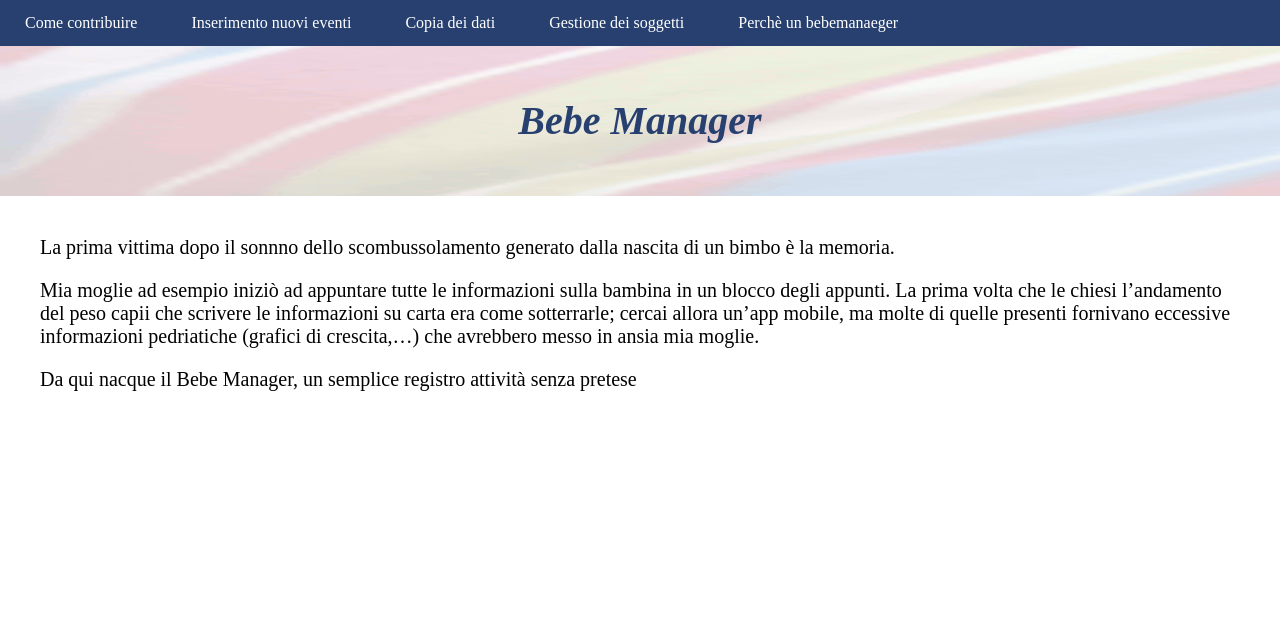
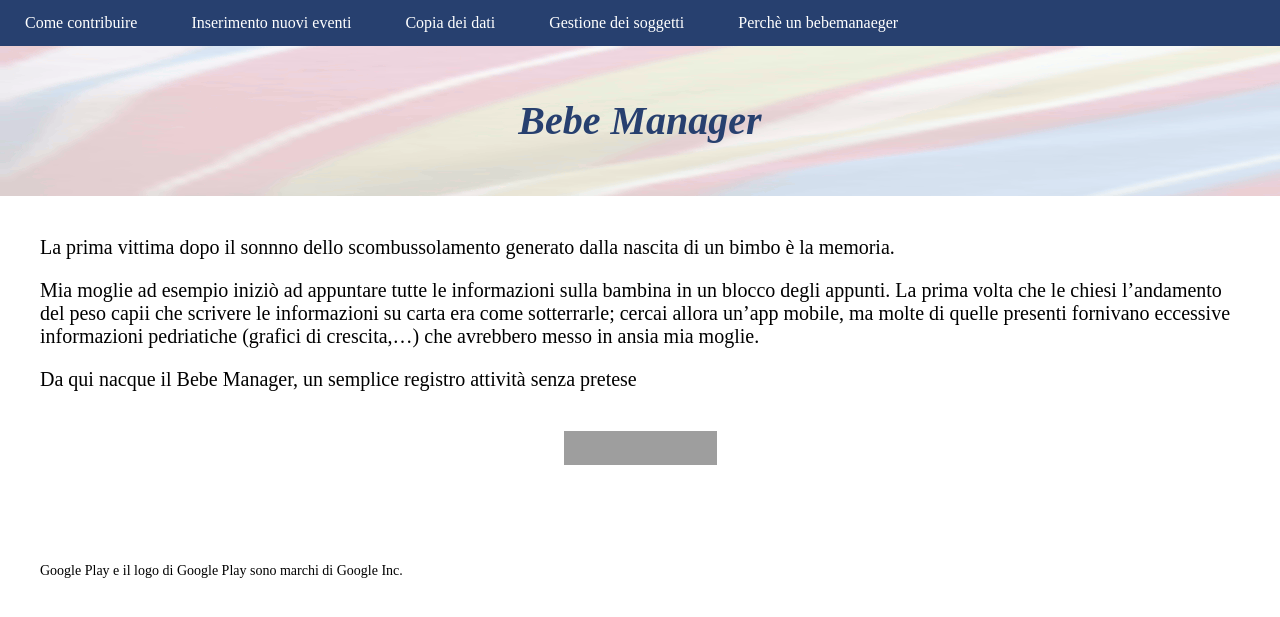
Before and after one commit to mysinmyc/bebemanager, a Jekyll site: the page built from docs/index.md, in a window 1280 px wide. Shown: the top 617 px of the page. Built offline with Jekyll 4.4.1, drawn with Linux system fonts in a browser that asks for light colours; grey boxes are pictures that could not be loaded.

Commit message:
Added google play link

```diff
--- a/docs/_includes/body_footer.html
+++ b/docs/_includes/body_footer.html
@@ -0,0 +1,4 @@
+
+<br/>
+
+{% include legal.html %}
--- /dev/null
+++ b/docs/_includes/legal.html
@@ -0,0 +1,4 @@
+
+<div class="legal">
+Google Play e il logo di Google Play sono marchi di Google Inc.
+</div>
--- /dev/null
+++ b/docs/_includes/playstorelink.html
@@ -0,0 +1,2 @@
+
+<center><a href='https://play.google.com/store/apps/details?id=org.mysinmyc.bebemanager&utm_source=global_co&utm_medium=prtnr&utm_content=Mar2515&utm_campaign=PartBadge&pcampaignid=MKT-Other-global-all-co-prtnr-py-PartBadge-Mar2515-1'><img alt='undefined' src='https://play.google.com/intl/en_us/badges/images/generic/it_badge_web_generic.png' style='width:153px'/></a></center>
--- a/docs/_layouts/home.html
+++ b/docs/_layouts/home.html
@@ -10,5 +10,6 @@
 <div class="content">
 {{content}}
 </div>
+{% include playstorelink.html %}
 {% include body_footer.html %}
 </body>
--- a/docs/assets/css/main.css
+++ b/docs/assets/css/main.css
@@ -94,3 +94,12 @@ a.pagesBarNotSelectedItem:link, a.pagesBarNotSelectedItem:visited {
         color:white;
     	text-decoration: none;
 }
+
+
+.legal {
+
+    	display: inline-block;
+	margin-top: 80px;
+	margin-left: 40px;
+    	font-size: 14px;
+}
```
